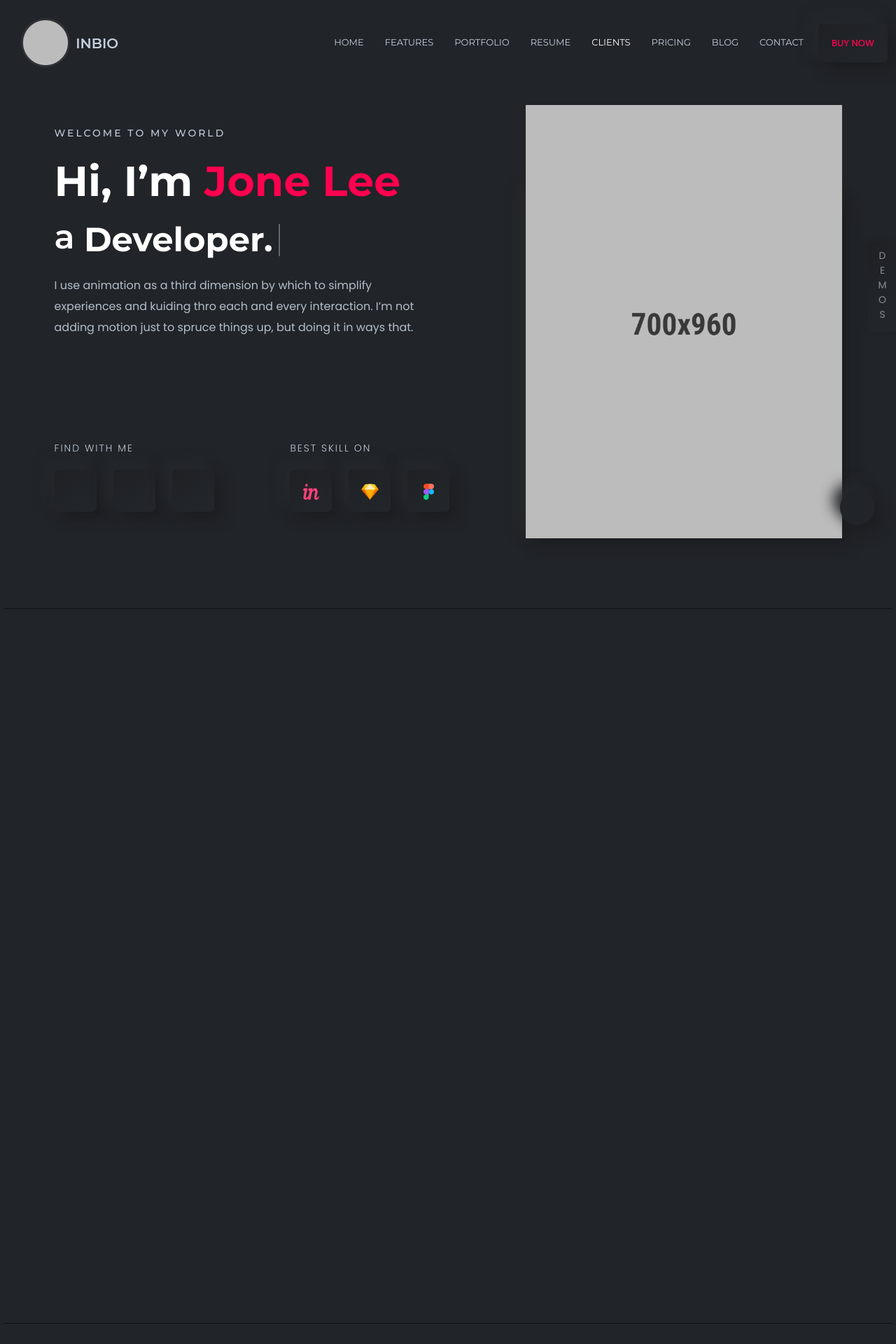
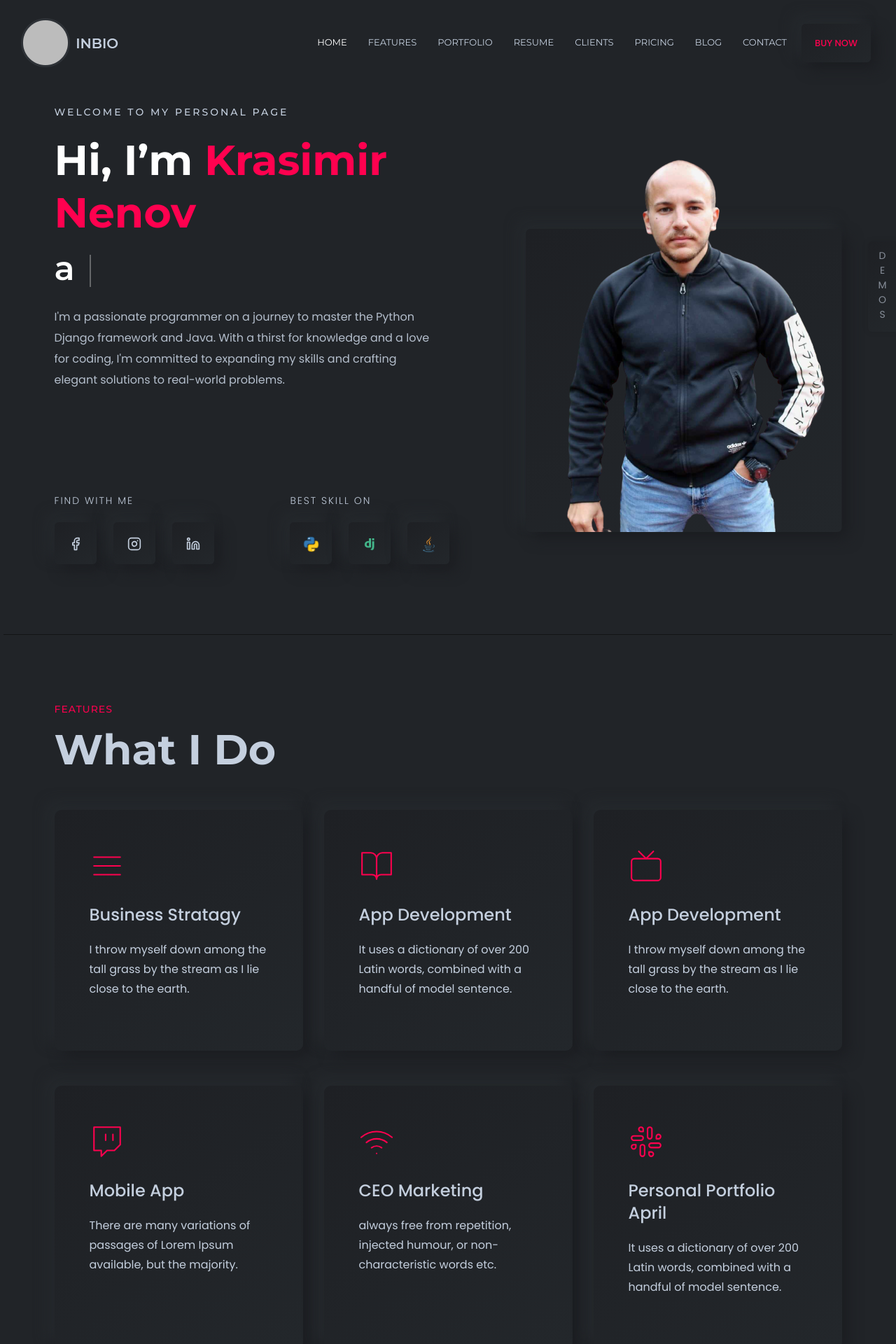
Before and after one commit to nenovKrasimir/my_personal_website, a Django app: page / in a window 1280 px wide. Shown: the top 1920 px of the page at 70% size. Run offline with Django 4.2, Linux system fonts and the light colour scheme; some libraries are stand-ins or nearby versions; some web fonts are replaced.

Commit message:
added skills icons

```diff
--- a/templates/index.html
+++ b/templates/index.html
@@ -142,17 +142,17 @@
                         <div class="order-2 order-lg-1 col-lg-7 mt_md--50 mt_sm--50 mt_lg--30">
                             <div class="content">
                                 <div class="inner">
-                                    <span class="subtitle">Welcome to my world</span>
-                                    <h1 class="title">Hi, I’m <span>Jone Lee</span><br>
+                                    <span class="subtitle">Welcome to my personal page</span>
+                                    <h1 class="title">Hi, I’m <span>Krasimir Nenov</span><br>
                                         <span class="header-caption" id="page-top">
                                             <!-- type headline start-->
                                             <span class="cd-headline clip is-full-width">
                                                 <span>a </span>
                                         <!-- ROTATING TEXT -->
                                         <span class="cd-words-wrapper">
-                                                    <b class="is-visible">Developer.</b>
-                                                    <b class="is-hidden">Professional Coder.</b>
-                                                    <b class="is-hidden">Developer.</b>
+                                                    <b class="is-visible">Junior Developer</b>
+                                                    <b class="is-hidden">Team Player.</b>
+                                                    <b class="is-hidden"></b>
                                                 </span>
                                         </span>
                                         <!-- type headline end -->
@@ -160,10 +160,8 @@
                                     </h1>
 
                                     <div>
-                                        <p class="description">I use animation as a third dimension by which to simplify
-                                            experiences and kuiding thro each and every interaction. I’m not adding
-                                            motion
-                                            just to spruce things up, but doing it in ways that.</p>
+                                        <p class="description">I'm a passionate programmer on a journey to master the Python Django framework and Java. With a thirst for knowledge and a love for coding,
+                                            I'm committed to expanding my skills and crafting elegant solutions to real-world problems.</p>
                                     </div>
                                 </div>
                                 <div class="row">
@@ -184,9 +182,9 @@
                                         <div class="skill-share-inner">
                                             <span class="title">best skill on</span>
                                             <ul class="skill-share d-flex liststyle">
-                                                <li><img src="{% static 'assets/images/icons/icons-01.png'%}" alt="Icons Images"></li>
-                                                <li><img src="{% static 'assets/images/icons/icons-02.png'%}" alt="Icons Images"></li>
-                                                <li><img src="{% static 'assets/images/icons/icons-03.png'%}" alt="Icons Images"></li>
+                                                <li><img src="{% static 'assets/images/icons/python.webp'%}" alt="Icons Images"></li>
+                                                <li><img src="{% static 'assets/images/icons/django.png'%}" alt="Icons Images"></li>
+                                                <li><img src="{% static 'assets/images/icons/java.png'%}" alt="Icons Images"></li>
                                             </ul>
                                         </div>
                                     </div>
@@ -197,7 +195,7 @@
                         <div class="order-1 order-lg-2 col-lg-5">
                             <div class="thumbnail">
                                 <div class="inner">
-                                    <img src="assets/images/slider/banner-01.png" alt="Personal Portfolio Images">
+                                    <img src="{% static 'assets/images/slider/376431183_346996371090231_4215647121573793440_n-removebg-preview.png'%}" alt="Personal Portfolio Images">
                                 </div>
                             </div>
                         </div>
@@ -3760,7 +3758,7 @@
     <script src="{% static 'assets/js/vendor/particles.js'%}"></script>
     <script src="{% static 'assets/js/vendor/jquery-one-page-nav.js'%}"></script>
     <!-- main JS -->
-    <script src="{% static 'assets/js/main.js"'%}></script>
+    <script src="{% static 'assets/js/main.js'%}"></script>
 </body>
 
 </html>
```
Also changed, not shown: static/assets/images/icons/django.png (added), static/assets/images/icons/java.png (added), static/assets/images/icons/python.webp (added), static/assets/images/slider/376431183_346996371090231_4215647121573793440_n-removebg-preview.png (added).
